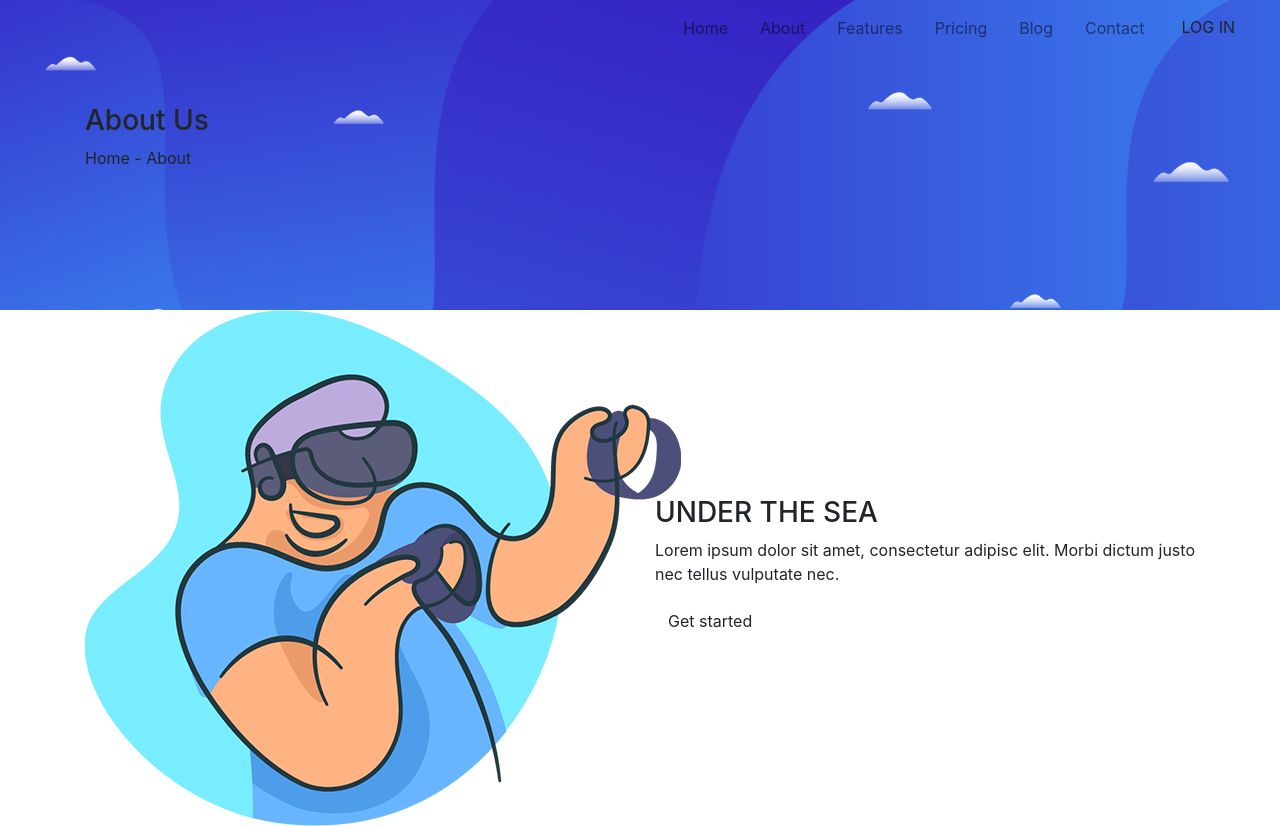
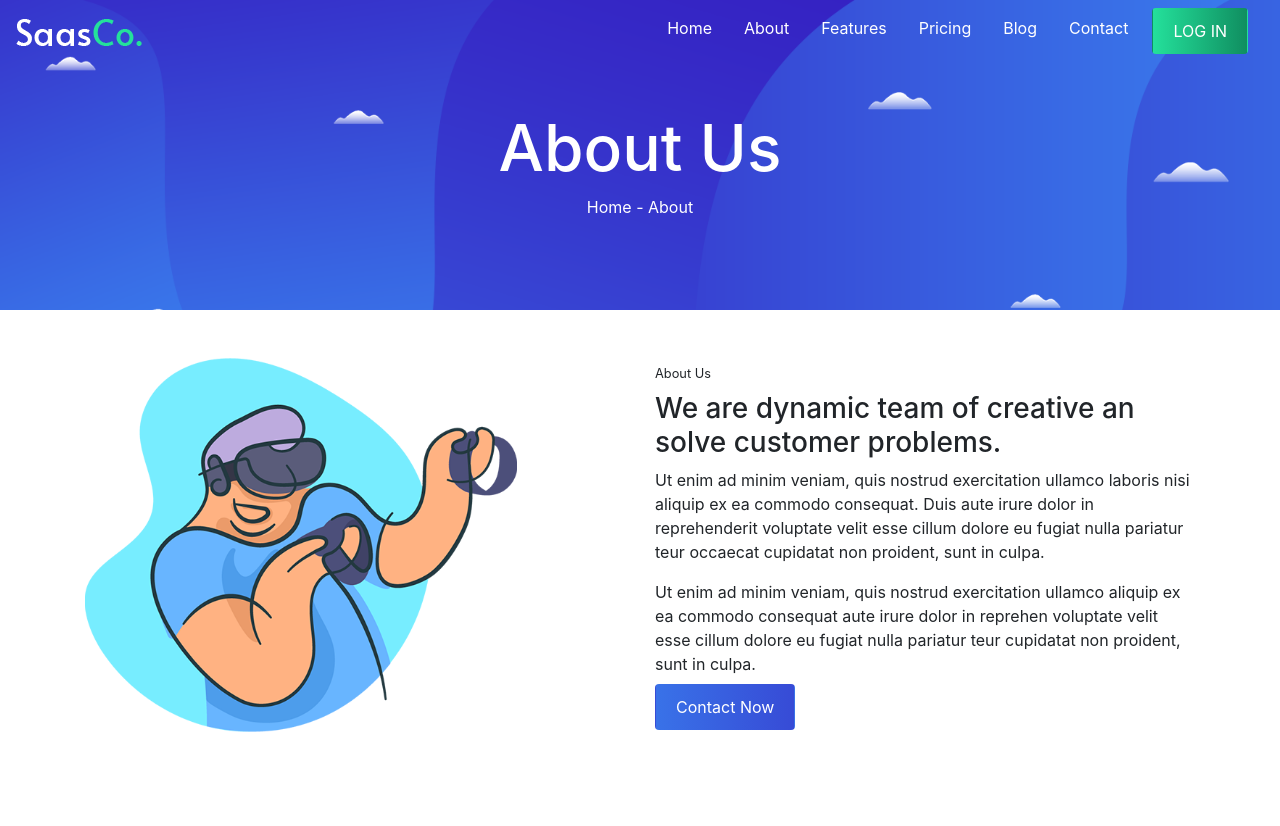
Before and after one commit to paskuvan/css-day06, a plain HTML site: page index.html in a window 1280 px wide. After the commit the page ends 800 px from the top, so only its background shows below. Drawn offline with nearby package versions, Linux system fonts and the light colour scheme.

Commit message:
:sunglasses:

```diff
--- a/css/style.css
+++ b/css/style.css
@@ -0,0 +1,40 @@
+.color-gradient {
+    background: #24e09b;
+    background: -moz-linear-gradient(left, #24e09b 0%, #108e60 100%);
+    background: -webkit-linear-gradient(left, #24e09b 0%, #108e60 100%);
+    background: linear-gradient(to right, #24e09b 0%, #108e60 100%);
+    filter: progid:DXImageTransform.Microsoft.gradient( startColorstr='#24e09b', endColorstr='#108e60',GradientType=1 );
+}
+
+.blue-gradient {
+    background: #3972e8;
+    background: -moz-linear-gradient(left, #3972e8 0%, #374bd6 100%);
+    background: -webkit-linear-gradient(left, #3972e8 0%, #374bd6 100%);
+    background: linear-gradient(to right, #3972e8 0%, #374bd6 100%);
+    filter: progid:DXImageTransform.Microsoft.gradient( startColorstr='#3972e8', endColorstr='#374bd6',GradientType=1 );
+}
+
+.img-width {
+    width: 80%;
+}
+
+.btn {
+    color: white !important;
+    padding: 10px 20px !important;
+}
+
+.navbar-light .navbar-nav .nav-link {
+    color: white !important;
+}
+
+.title {
+    font-size: 4em;
+}
+
+.subtitle {
+    font-size: 16px;
+}
+
+.white {
+    color: white;
+}
--- a/index.html
+++ b/index.html
@@ -1,23 +1,24 @@
 <!DOCTYPE html>
 <html lang="en">
     <head>
-    <meta charset="UTF-8">
-    <meta name="viewport" content="width=device-width, initial-scale=1.0">
-    <link rel="stylesheet" href="css/style.css">
-    <link rel="stylesheet" href="css/bootstrap.min.css">
-    <link rel="stylesheet" href="css/bootstrap.min.css.map">
+        <meta charset="UTF-8" />
+        <meta name="viewport" content="width=device-width, initial-scale=1.0" />
+        <link rel="stylesheet" href="css/style.css" />
+        <link rel="stylesheet" href="css/bootstrap.min.css" />
+        <link rel="stylesheet" href="css/bootstrap.min.css.map" />
         <title>Daily CSS Challenge - Day 06</title>
     </head>
     <body>
         <!--Menu-->
         <div class="bg-image" style="background-image: url(img/bg-header.png); height: 310px; background-size: cover; width: auto;">
             <nav class="navbar navbar-expand-lg navbar-light mb-5 menu-transparent">
+                <a class="navbar-brand" href="#"><img src="img/logo.png" alt="" /></a>
                 <button class="navbar-toggler" type="button" data-toggle="collapse" data-target="#navbarNav" aria-controls="navbarNav" aria-expanded="false" aria-label="Toggle navigation">
                     <span class="navbar-toggler-icon"></span>
                 </button>
                 <div class="collapse navbar-collapse" id="navbarNav">
                     <ul class="navbar-nav ml-auto">
-                    <li class="nav-item ">
+                        <li class="nav-item">
                             <a class="nav-link mr-3 font-weight" href="#">Home</a>
                         </li>
                         <li class="nav-item">
@@ -43,23 +44,30 @@
             </nav>
             <div class="container">
                 <div class="row">
-                <div class="col-lg-12">
-                    <h3>About Us</h3>
-                    <p>Home - About</p>
+                    <div class="col-lg-12 text-center">
+                        <h3 class="title white">About Us</h3>
+                        <p class="subtitle white">Home - About</p>
                     </div>
                 </div>
             </div>
         </div>
-    <div class="container">
+        <div class="container mt-5 mb-5">
             <div class="row align-items-center">
                 <div class="col-lg-6">
-                <img src="img/img01.png" alt="">
+                    <img src="img/icon.png" class="img-width" alt="" />
                 </div>
                 <div class="col-lg-6">
-                <h3 class="font-weight white title">UNDER THE SEA</h3>
-                <p class="font-regular white subtitle"> Lorem ipsum dolor sit amet, consectetur adipisc
-                elit. Morbi dictum justo nec tellus vulputate nec.</p>
-                <button type="button" class="btn btn-default mr-3 color-gradient button">Get started</button>
+                    <small>About Us</small>
+                    <h3 class="font-weight mt-2 mb-2">We are dynamic team of creative an solve customer problems.</h3>
+                    <p class="font-regular subtitle">
+                        Ut enim ad minim veniam, quis nostrud exercitation ullamco laboris nisi aliquip ex ea commodo consequat. Duis aute irure dolor in reprehenderit voluptate velit esse cillum dolore eu fugiat nulla pariatur teur
+                        occaecat cupidatat non proident, sunt in culpa.
+                    </p>
+                    <p class="mt-2 mb-2">
+                        Ut enim ad minim veniam, quis nostrud exercitation ullamco aliquip ex ea commodo consequat aute irure dolor in reprehen voluptate velit esse cillum dolore eu fugiat nulla pariatur teur cupidatat non proident, sunt in
+                        culpa.
+                    </p>
+                    <button type="button" class="btn btn-default mr-3 blue-gradient button">Contact Now</button>
                 </div>
             </div>
         </div>
```
Also changed, not shown: img/icon.png (renamed from img/img01.png), img/logo.png (added). Lines whose indentation alone changed are shown as unchanged.
